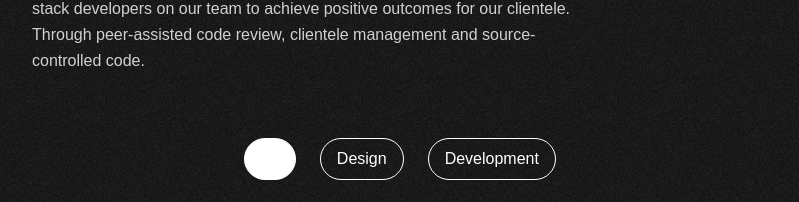
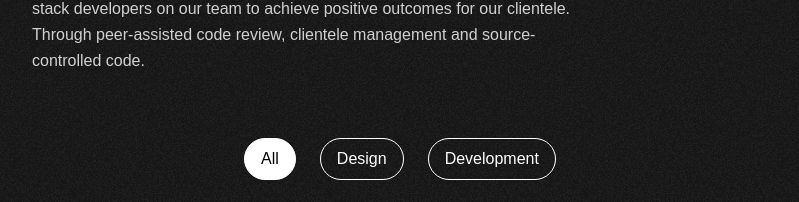
Before and after one commit to jakehwll/portfolio, a Next.js app: page / in a window 1280 px wide. Shown: the part 1020-1222 px from the top of the page, without its empty margins (240-1039 px from the left). Built offline with nearby package versions, Linux system fonts and the light colour scheme; a web font is replaced by a local one.

Commit message:
fix: resolve active filter button text

```diff
--- a/src/pages/index.tsx
+++ b/src/pages/index.tsx
@@ -103,8 +103,8 @@ const PreviousWork = () => {
         type={'button'}
         onClick={() => setFilter(onClick)}
         className={[
-          "inline-flex px-4 py-2 text-white border border-white rounded-full hover:bg-white hover:text-black",
-          ...(onClick === filter ? ['bg-white text-black'] : []),
+          "inline-flex px-4 py-2 border border-white rounded-full hover:bg-white hover:text-black",
+          ...(onClick === filter ? ['bg-white text-black'] : ['text-white']),
         ].join(' ')}
       >
         {children}
```
